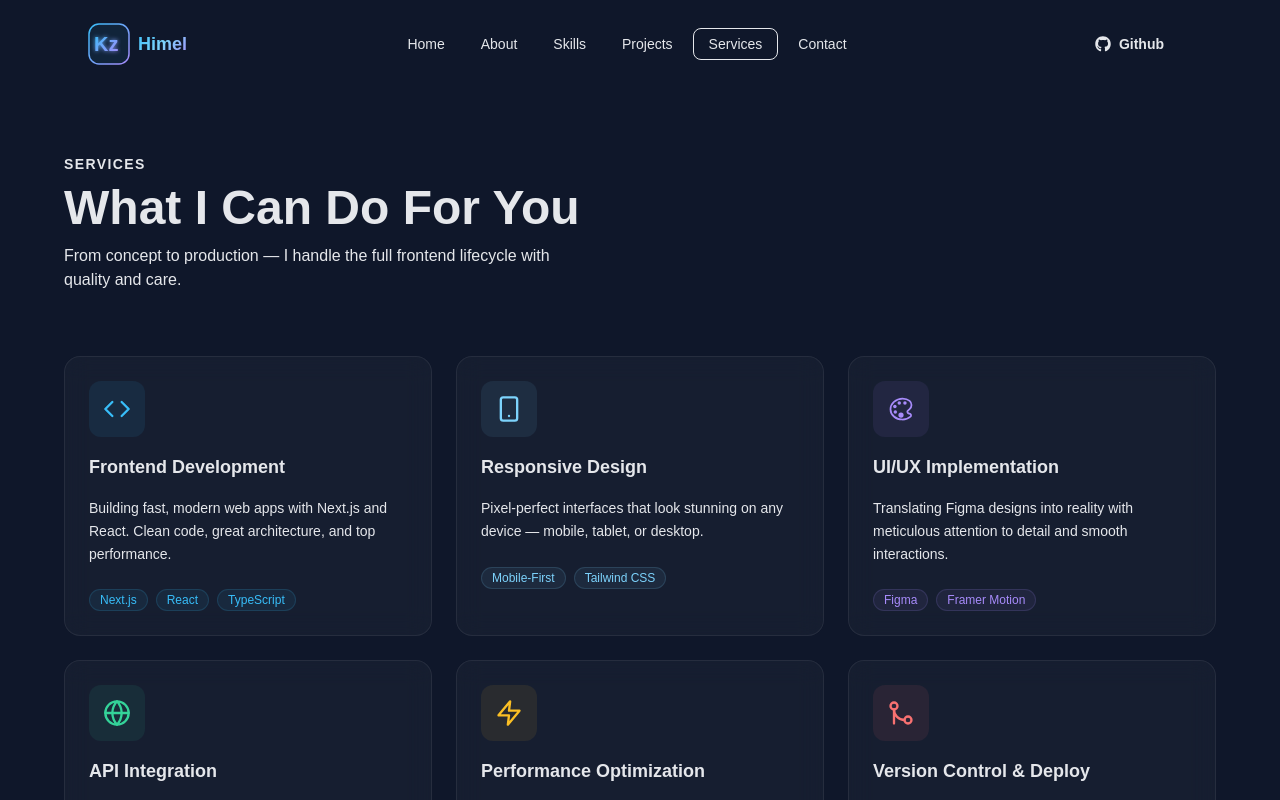
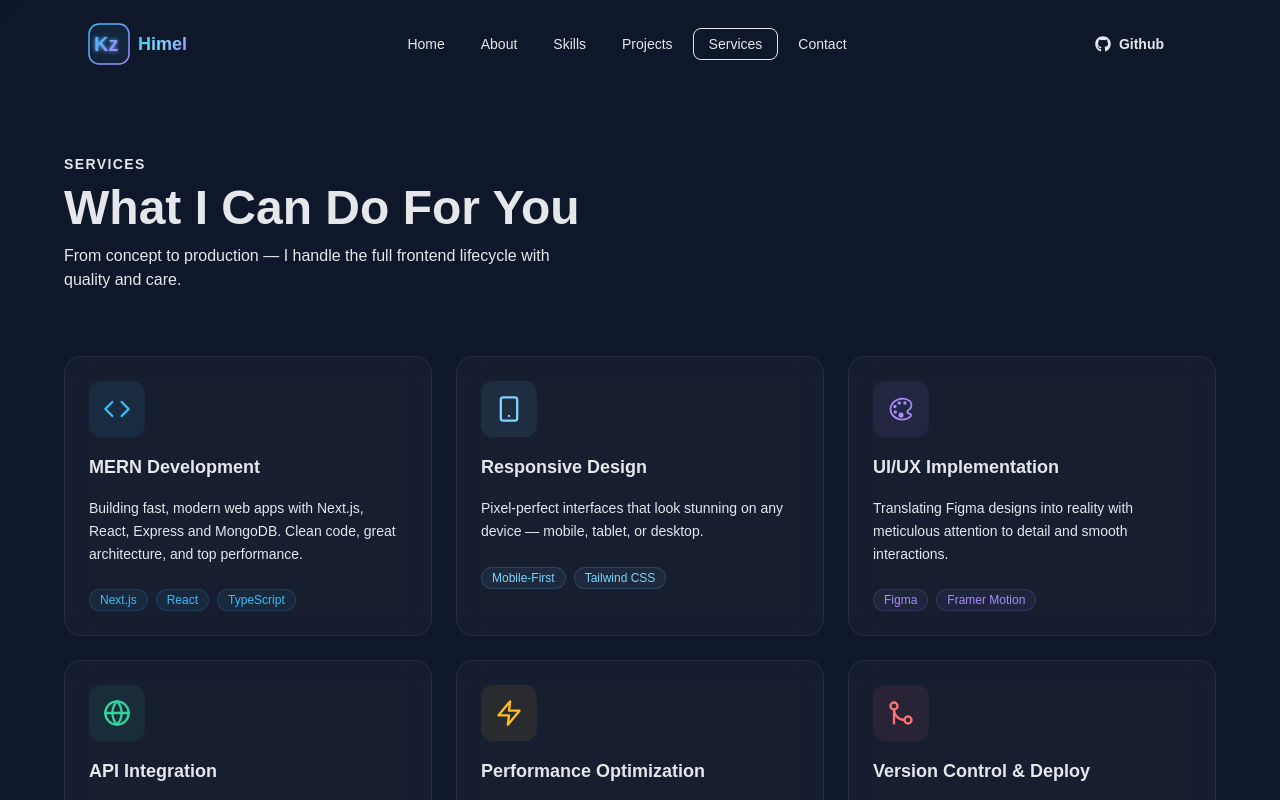
Before and after one commit to Kz-Himel/portfolio, a Next.js app: page /services in a window 1280 px wide. Shown: the top 800 px of the page. Built offline with nearby package versions, Linux system fonts and the light colour scheme; a web font is replaced by a local one.

Commit message:
Added some changes

```diff
--- a/src/app/globals.css
+++ b/src/app/globals.css
@@ -24,6 +24,7 @@ body {
   color: var(--text-main);
   font-family: "Satoshi", sans-serif;
   overflow-x: hidden;
+  cursor: none;
 }
 
 h1,
--- a/src/app/layout.jsx
+++ b/src/app/layout.jsx
@@ -1,7 +1,6 @@
 import "./globals.css";
-import Navbar from "@/components/Navbar";
-import Footer from "@/components/Footer";
 import SmoothScroll from "@/components/SmoothScroll";
+import CustomCursor from "@/components/CustomCursor";
 
 export const metadata = {
   title: "Kz Himel | MERN Developer",
@@ -20,7 +19,10 @@ export default function RootLayout({ children }) {
     <html lang="en" suppressHydrationWarning>
       <body>
           <SmoothScroll>
-            <body>{children}</body>
+            <body>
+              <CustomCursor />
+              {children}
+              </body>
           </SmoothScroll>
       </body>
     </html>
--- a/src/components/ServicesSection.jsx
+++ b/src/components/ServicesSection.jsx
@@ -7,8 +7,8 @@ import { IoColorPaletteOutline } from "react-icons/io5";
 const services = [
   {
     icon: <FiCode size={28} />,
-    title: "Frontend Development",
-    desc: "Building fast, modern web apps with Next.js and React. Clean code, great architecture, and top performance.",
+    title: "MERN Development",
+    desc: "Building fast, modern web apps with Next.js, React, Express and MongoDB. Clean code, great architecture, and top performance.",
     tags: ["Next.js", "React", "TypeScript"],
     color: "#38BDF8",
   },
```
